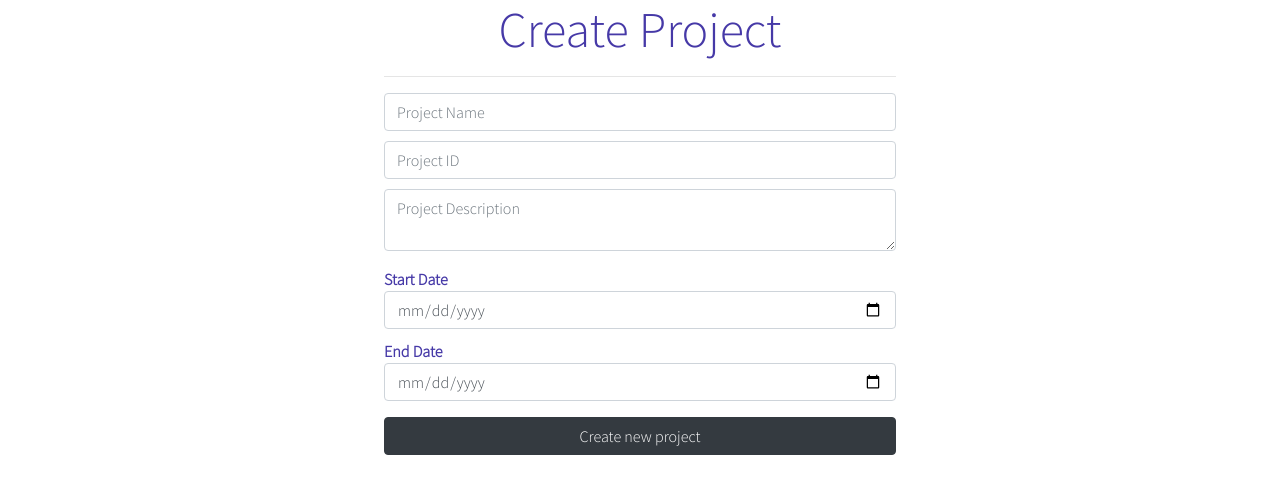
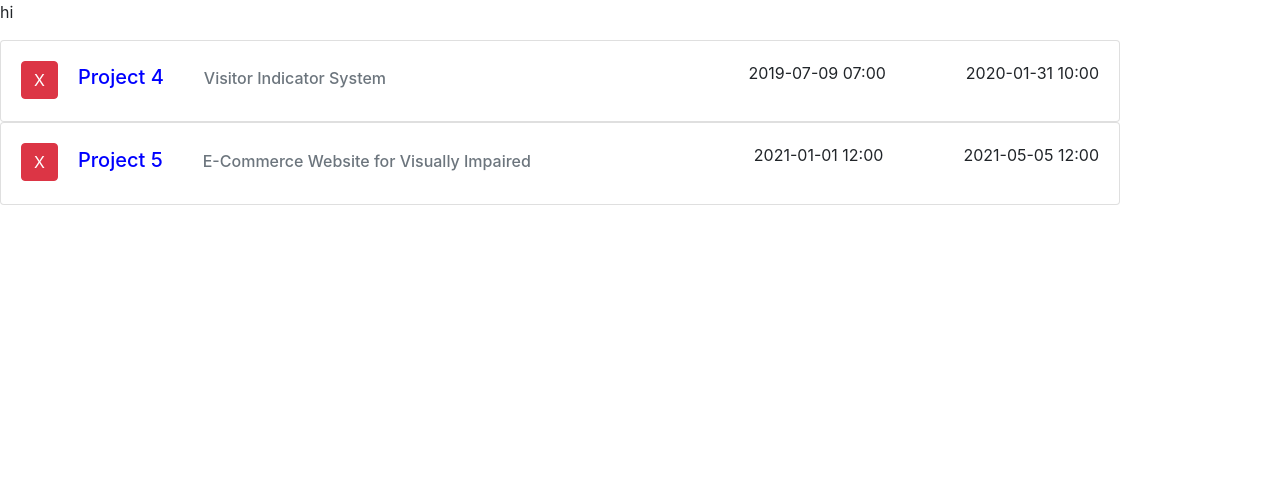
Before and after one commit to HK-Transfield/Project-manager-app, a React (Create React App) app: page / in a window 1280 px wide. Shown: the top 494 px of the page. Built offline with nearby package versions, Linux system fonts and the light colour scheme.

Commit message:
Completed the ProjectCard component and styles.

```diff
--- a/src/App.js
+++ b/src/App.js
@@ -1,27 +1,34 @@
-import logo from './logo.svg';
 import './App.css';
 import 'bootstrap/dist/css/bootstrap.min.css';
 import CreateProjectForm from './components/CreateProjectForm';
+import ProjectCard from './components/ProjectCard';
+
+const test = [{
+  "projectName": "Visitor Indicator System",
+  "projectIdentifier": "4",
+  "description": "This doorbell cum visitor indicator circuit can give identification of the visitor to your home in your absence.",
+  "start_date": "2019-07-09 07:00",
+  "end_date": "2020-01-31 10:00"
+ },
+
+ {
+  "projectName": "E-Commerce Website for Visually Impaired",
+  "projectIdentifier": "5",
+  "description": "An ecommerce website is developed to assist blind people that automatically recognizes clothing patterns and colours.",
+  "start_date": "2021-01-01 12:00",
+  "end_date": "2021-05-05 12:00"
+ }];
 
 function App() {
   return (
-    // <div className="App">
-    //   <header className="App-header">
-    //     <img src={logo} className="App-logo" alt="logo" />
-    //     <p>
-    //       Edit <code>src/App.js</code> and save to reload.
-    //     </p>
-    //     <a
-    //       className="App-link"
-    //       href="https://reactjs.org"
-    //       target="_blank"
-    //       rel="noopener noreferrer"
-    //     >
-    //       Learn React
-    //     </a>
-    //   </header>
-    // </div>
-    <CreateProjectForm/>
+    <div>
+      {/* <CreateProjectForm/> */}
+    <p>hi</p>
+      {test.map(item => {
+        return <ProjectCard {...item} key={item.projectIdentifier}/>
+      })}
+    </div>
+
   );
 }
 
--- a/src/components/CreateProjectForm.js
+++ b/src/components/CreateProjectForm.js
@@ -1,7 +1,7 @@
 import React from "react";
 import Form from 'react-bootstrap/Form';
 import Button from 'react-bootstrap/Button';
-import '../css/ProjectForm.css';
+import '../css/CreateProjectForm.css';
 
 const initialState = {
     projectName: "",
--- /dev/null
+++ b/src/components/ProjectCard.js
@@ -0,0 +1,21 @@
+import React from 'react';
+import Card from 'react-bootstrap/Card';
+import Button from 'react-bootstrap/Button';
+import '../css/ProjectCard.css';
+
+// https://blog.bitsrc.io/add-a-simple-search-function-to-react-app-without-a-server-22deda8966cd
+const ProjectCard = ({projectName, description, projectIdentifier, start_date, end_date}) => {
+    console.log(projectName);
+    return(
+        <Card className='project-entry'>
+            <Card.Body>
+                <Button variant='danger'>X</Button>
+                <Card.Title>Project {projectIdentifier}</Card.Title>
+                <Card.Subtitle className='mb-2 text-muted'>{projectName}</Card.Subtitle>
+                <Card.Text className='text-dates end-date'>{end_date}</Card.Text>
+                <Card.Text className='text-dates start-date'>{start_date}</Card.Text>
+            </Card.Body>
+      </Card>
+    );
+}
+export default ProjectCard;
--- /dev/null
+++ b/src/components/SearchProjects.js
@@ -0,0 +1,2 @@
+import React from 'react';
+import ProjectCard from './ProjectCard';
--- /dev/null
+++ b/src/css/ProjectCard.css
@@ -0,0 +1,22 @@
+.card.project-entry {
+  width: 70em;
+}
+
+.card-title {
+  color: blue;
+  display: inline-block;
+  margin-right: 2em;
+  margin-left: 1em;
+}
+
+.card-subtitle {
+  display: inline;
+}
+
+.card-text.text-dates {
+  float: right;
+}
+
+.card-text.text-dates.start-date {
+  margin-right: 5em;
+}
```
Also changed, not shown: src/components/Projects.js (deleted), src/css/CreateProjectForm.css (renamed from src/css/ProjectForm.css).
